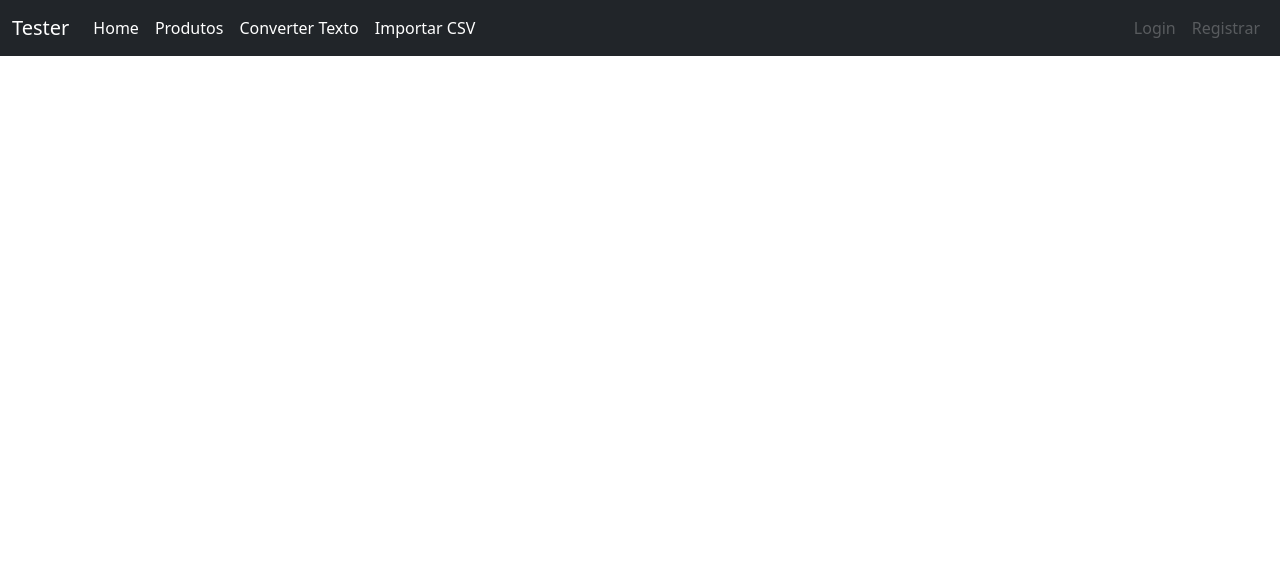
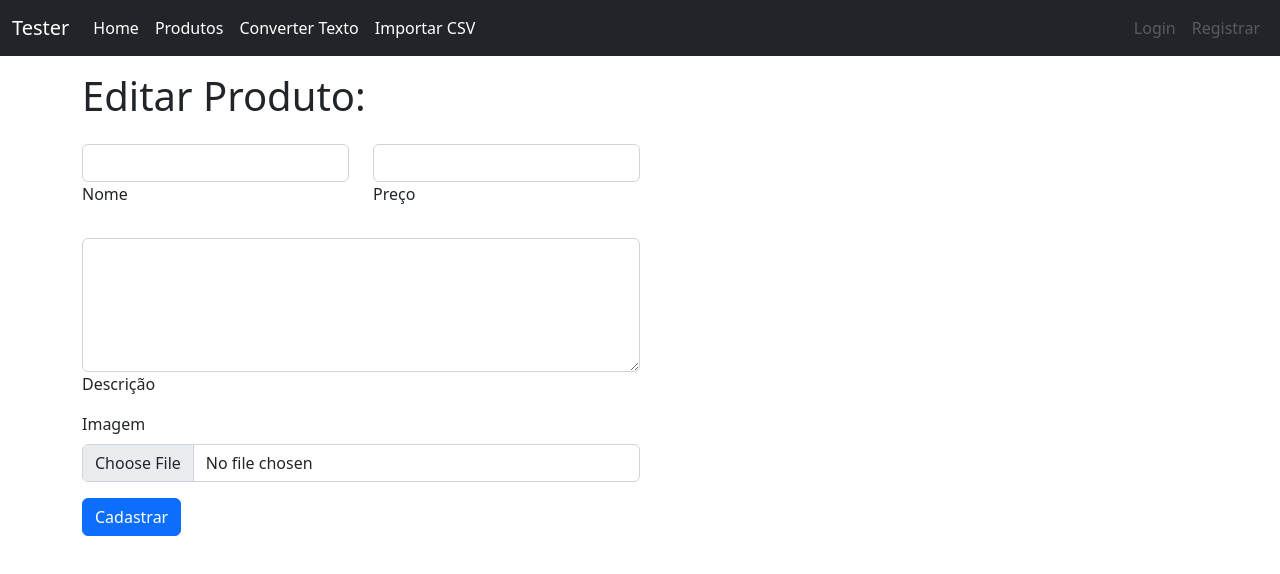
Before and after one commit to eduardohor/list-products-front, a Vue app: page /products/edit/1 in a window 1280 px wide. Shown: the top 574 px of the page. Built offline with nearby package versions, Linux system fonts and the light colour scheme; no server answers.

Commit message:
:sparkles: feat: Adding product edit

```diff
--- a/src/router/index.js
+++ b/src/router/index.js
@@ -3,6 +3,7 @@ import HomeView from '../views/HomeView.vue'
 import Products from '../views/Products.vue'
 import ProductsCreate from '../views/ProductsCreate.vue'
 import ProductShow from '../views/ProductShow.vue'
+import ProductEdit from '../views/ProductEdit.vue'
 
 const router = createRouter({
   history: createWebHistory(import.meta.env.BASE_URL),
@@ -27,6 +28,11 @@ const router = createRouter({
       name: 'product-show',
       component: ProductShow
     },
+    {
+      path: '/products/edit/:id',
+      name: 'product-edit',
+      component: ProductEdit
+    },
   ]
 })
 
--- /dev/null
+++ b/src/views/ProductEdit.vue
@@ -0,0 +1,90 @@
+<template>
+  <main class="container">
+    <h1 class="mt-3">Editar Produto: </h1>
+    <form @submit.prevent="update" class="w-50 mt-4" enctype="multipart/form-data">
+      <div class="row mb-4">
+        <div class="col">
+          <div class="form-outline">
+            <input v-model="product.name" type="text" class="form-control" />
+            <label class="form-label">Nome</label>
+          </div>
+        </div>
+        <div class="col">
+          <div class="form-outline">
+            <input v-model="product.price" type="text" class="form-control" />
+            <label class="form-label">Preço</label>
+          </div>
+        </div>
+      </div>
+
+      <div class="row mb-3">
+        <div class="col">
+          <div class="col">
+          <div class="form-outline">
+            <textarea v-model="product.description" cols="20" rows="5" class="form-control"></textarea>
+            <label class="form-label">Descrição</label>
+          </div>
+        </div>
+          <div class="form-outline mt-2">
+            <label class="form-label">Imagem</label>
+            <input type="file" name="image" accept="image/*" class="form-control" @change="uploadImage($event)"/>
+
+          </div>
+        </div>
+
+      </div>
+      <button type="submit" class="btn btn-primary btn-block mb-4">Cadastrar</button>
+    </form>
+
+  </main>
+</template>
+
+<script>
+import {axiosInstance} from  '../services/http'
+
+export default {
+  name: 'ProductEdit',
+
+  data() {
+    return {
+      product: [],
+      id: this.$route.params.id,
+      image: []
+    }
+  },
+
+  async mounted(){
+    try {
+      const {data} = await axiosInstance.get(`/products/${this.id}`)
+      this.product = data
+    } catch (error) {
+      console.log(error)
+    }
+  },
+
+  methods: {
+    uploadImage(e){
+      this.image = e.target.files
+    },
+
+    async update() {
+      const payload = {
+        _method: 'put',
+        name: this.product.name,
+        price: this.product.price,
+        image: this.image[0],
+        description: this.product.description
+      }
+
+      try{
+        const {data} = await axiosInstance.post(`/products/${this.id}`, payload);
+        this.$router.push({ name: 'product-show', params: { id: this.product.id } });
+        console.log(data)
+      } catch (error) {
+        console.log(error.response.data['errors']);
+      }
+    }
+  }
+}
+
+</script>
--- a/src/views/ProductShow.vue
+++ b/src/views/ProductShow.vue
@@ -10,7 +10,7 @@
         <h4>R$ {{ product.price }}</h4>
         <p><span>Descrição:</span> {{ product.description }}</p>
         <div class="d-flex justify-content-center">
-          <p><a class="btn btn-warning" href="#" role="button">Editar</a></p>
+          <p><router-link :to="{ name: 'product-edit', params: { id: product.id } }" class="btn btn-warning" href="#" role="button">Editar</router-link></p>
           <p><a class="btn btn-danger" href="#" role="button">Excluir</a></p>
         </div>
 
```
